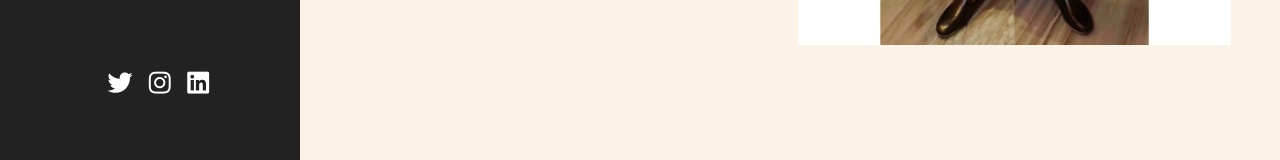
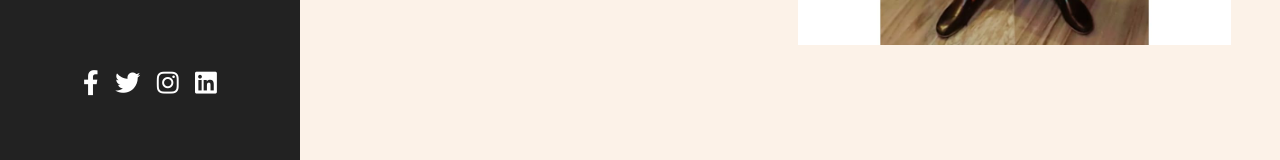
Before and after one commit to lakshayrao2301/OIBSIP, a plain HTML site: page index.html in a window 1280 px wide. Shown: the part 624-784 px from the top of the page. Drawn offline with Linux system fonts and the light colour scheme.

Commit message:
Update index.html

```diff
--- a/index.html
+++ b/index.html
@@ -37,7 +37,7 @@
     </nav>
 
     <div class="follow">
-        <a href="https://www.facebook.com/Lakshay2511" class="fab fa-github-f"></a>
+        <a href="https://www.facebook.com/Lakshay2511" class="fab fa-facebook-f"></a>
         <a href="https://twitter.com/lakshayahir007" class="fab fa-twitter"></a>
         <a href="https://www.instagram.com/lakshayraos/" class="fab fa-instagram"></a>
         <a href="https://www.linkedin.com/in/lakshay-yadav-8a9402210" class="fab fa-linkedin"></a>
```
